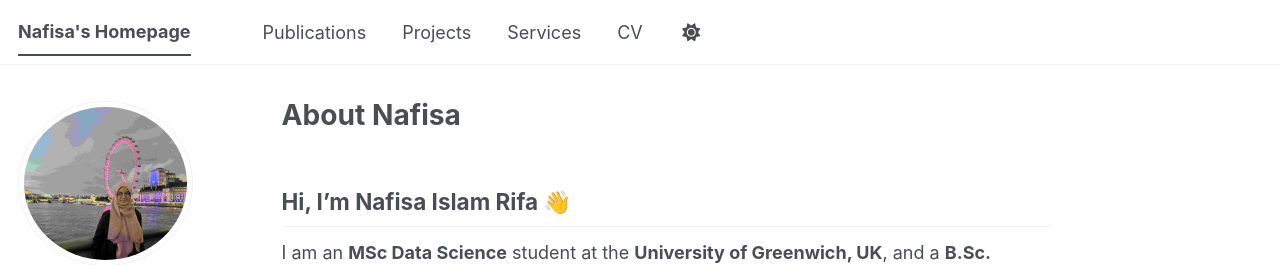
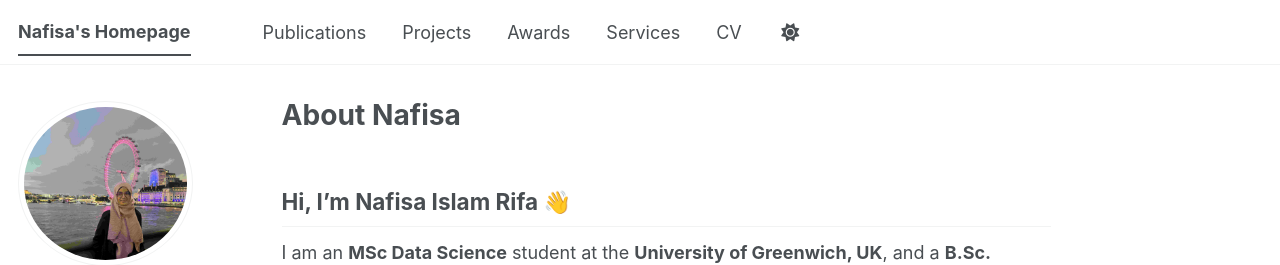
Before and after one commit to NafisaIslamRifa/NafisaIslamRifa.github.io, a Jekyll site: the page built from _pages/about.md, in a window 1280 px wide. Shown: the top 265 px of the page. Built offline with Jekyll 4.4.1, drawn with Linux system fonts in a browser that asks for light colours; some web fonts are replaced; a script bundle is joined from its source files by our own code; library files that are not in the unit come from our copies.

Commit message:
Update navigation to include Awards section

```diff
--- a/_data/navigation.yml
+++ b/_data/navigation.yml
@@ -17,8 +17,8 @@ main:
   - title: "Projects"
     url: /teaching/
 
-  # - title: "Projects"
-  #   url: /portfolio/
+  - title: "Awards"
+    url: /portfolio/
 
   - title: "Services"
     url: /year-archive/
```
